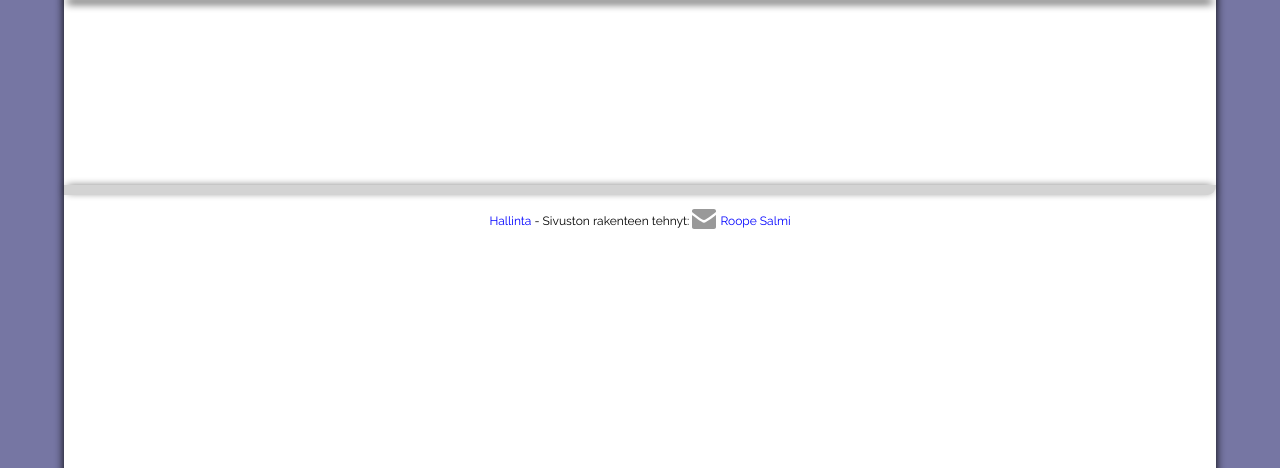
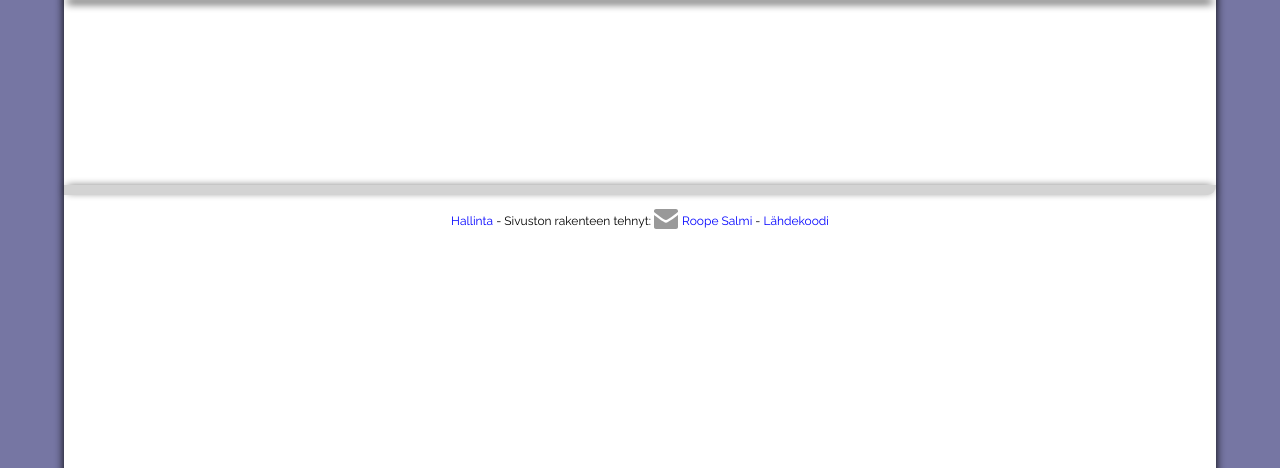
Before and after one commit to ollpu/parontalli, a PHP site: page / in a window 1280 px wide. Shown: the part 111-579 px from the top of the page. Run offline with PHP 8.4, Linux system fonts and the light colour scheme; data that the repository does not hold is empty.

Commit message:
Add reference to this repository on index

```diff
--- a/httpdocs/index.php
+++ b/httpdocs/index.php
@@ -109,7 +109,7 @@ echo $html;
 <br><br><br><br><br><br><br><br>
 <div class="footer">
 <hr>
-<a href="./ohjaus">Hallinta</a> - Sivuston rakenteen tehnyt: <a href="mailto:rpsalmi@gmail.com">Roope Salmi</a>
+<a href="./ohjaus">Hallinta</a> - Sivuston rakenteen tehnyt: <a href="mailto:rpsalmi@gmail.com">Roope Salmi</a> - <a href="https://github.com/ollpu/parontalli">Lähdekoodi</a>
 </div>
 </body>
 <html>
```
